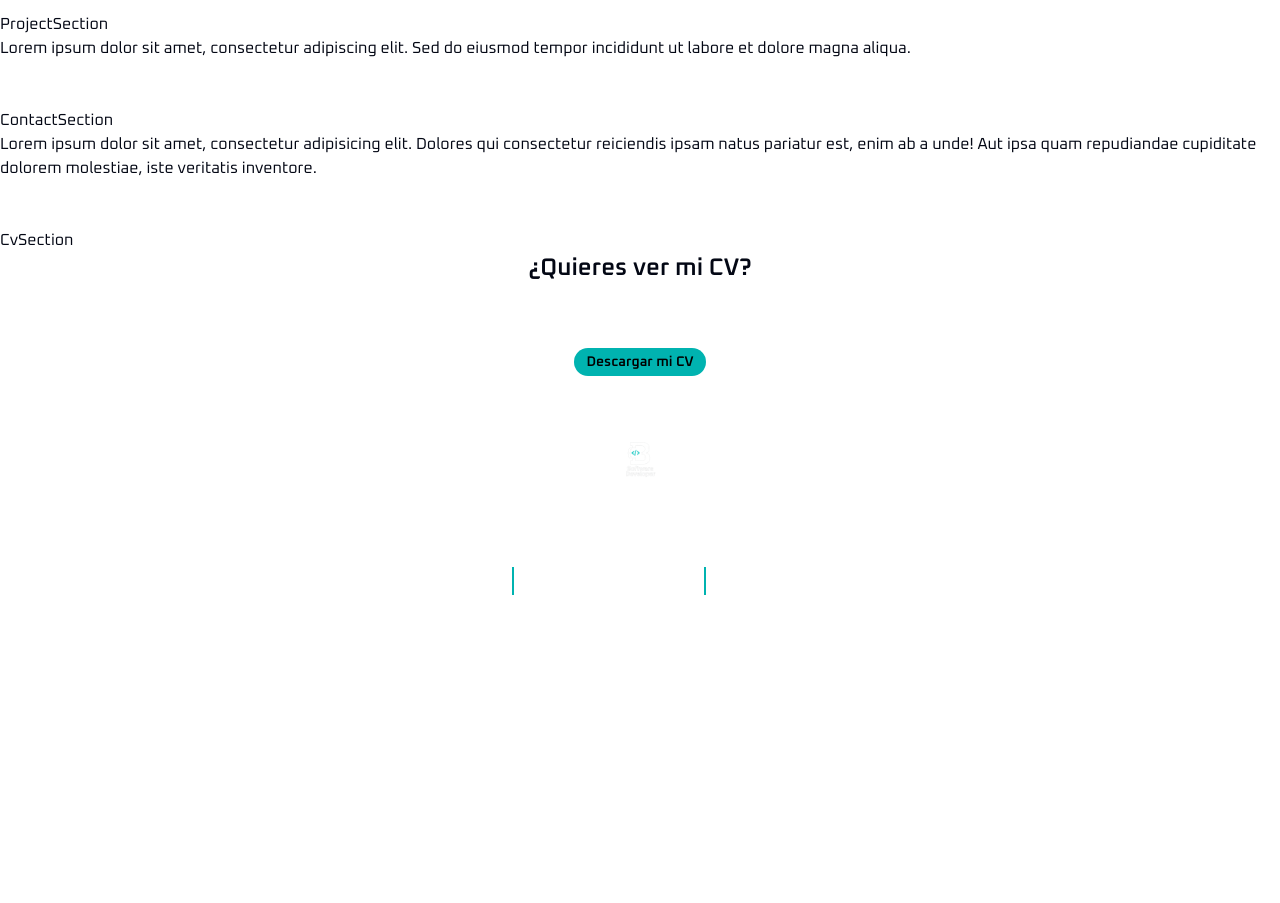
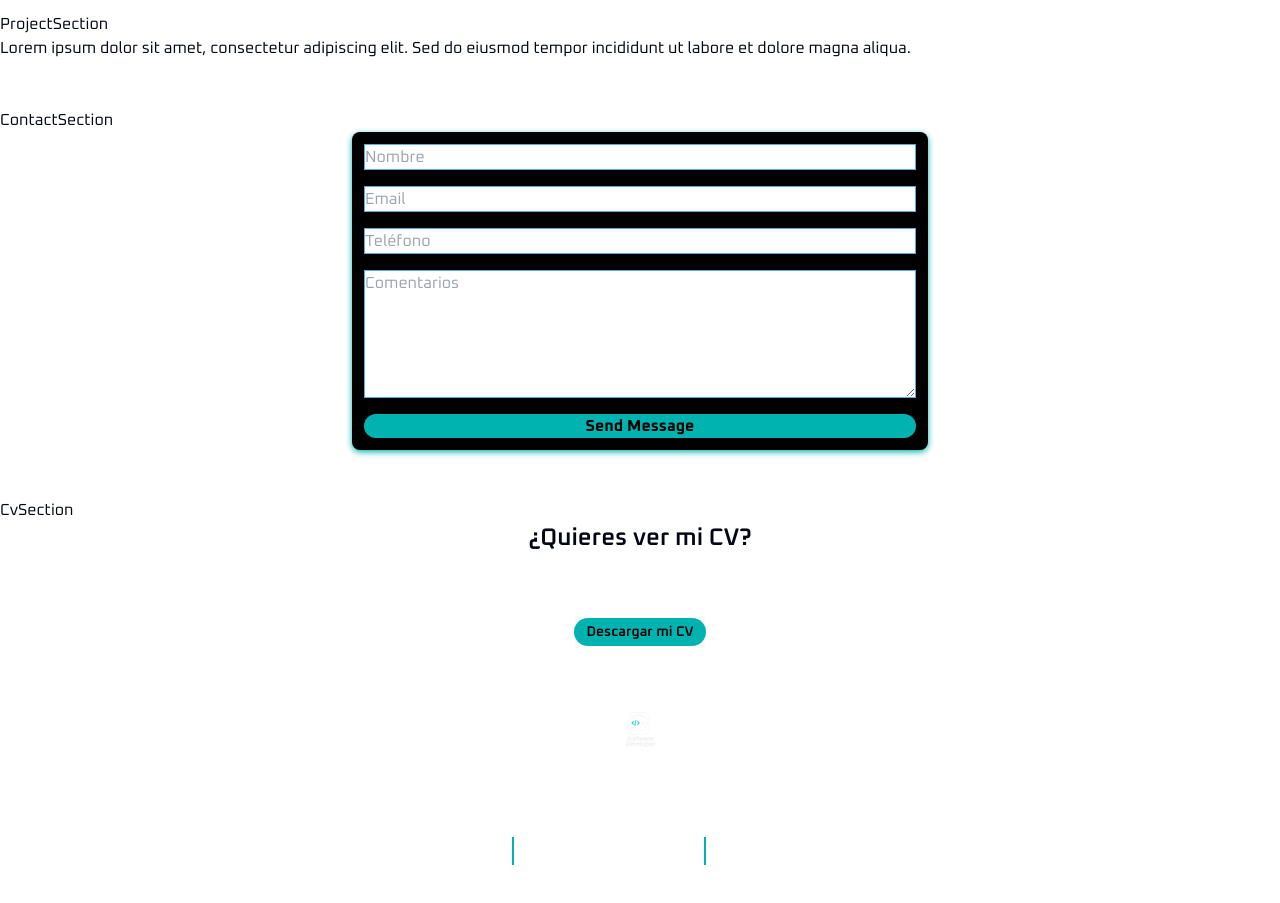
Before and after one commit to Byron-115/my-portfolio, a Next.js app: page / in a window 1280 px wide. Shown: the part 960-1863 px from the top of the page. Before the commit the page ends 1607 px from the top, so only its background shows below. Built offline with nearby package versions, Linux system fonts and the light colour scheme.

Commit message:
feat: implement form contact section

```diff
--- a/src/components/organisms/ContactSection.tsx
+++ b/src/components/organisms/ContactSection.tsx
@@ -4,8 +4,15 @@ function ContactSection() {
   return (
     <div>
       <h2>ContactSection</h2>
-      <section id="contact" className="...">
-        <p>Lorem ipsum dolor sit amet, consectetur adipisicing elit. Dolores qui consectetur reiciendis ipsam natus pariatur est, enim ab a unde! Aut ipsa quam repudiandae cupiditate dolorem molestiae, iste veritatis inventore.</p>
+      <section id="contact" className={'flex flex-col gap-4 text-black shadow-[0_2px_6.9px_0px_##00B3B0] border-1 border-black bg-black p-3 rounded-lg w-full max-w-sm md:max-w-md xl:max-w-xl mx-auto'}
+        style={{
+          boxShadow: "0 2px 6.9px 0 #00B3B0",
+        }}>
+        <input type="text" placeholder="Nombre" className="border border-blue-400" />
+        <input type="email" placeholder="Email" className="border border-blue-400" />
+        <input type="tel" placeholder="Teléfono" className="border border-blue-400" />
+        <textarea placeholder="Comentarios" className="h-32 border border-blue-400"></textarea>
+        <button className="bg-[#00B3B0] rounded-full font-bold text-black">Send Message</button>
       </section>
     </div>
   )
```
